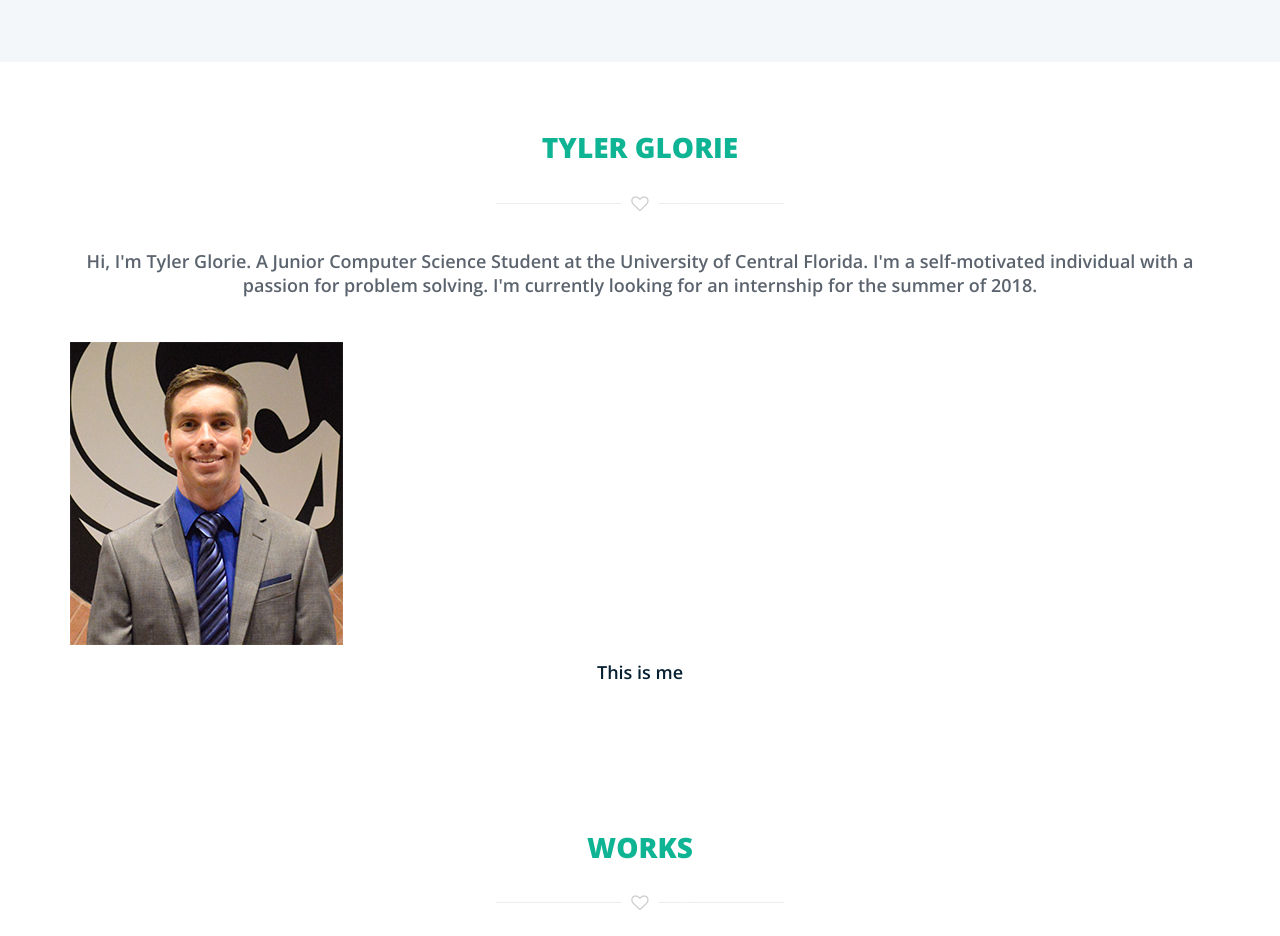
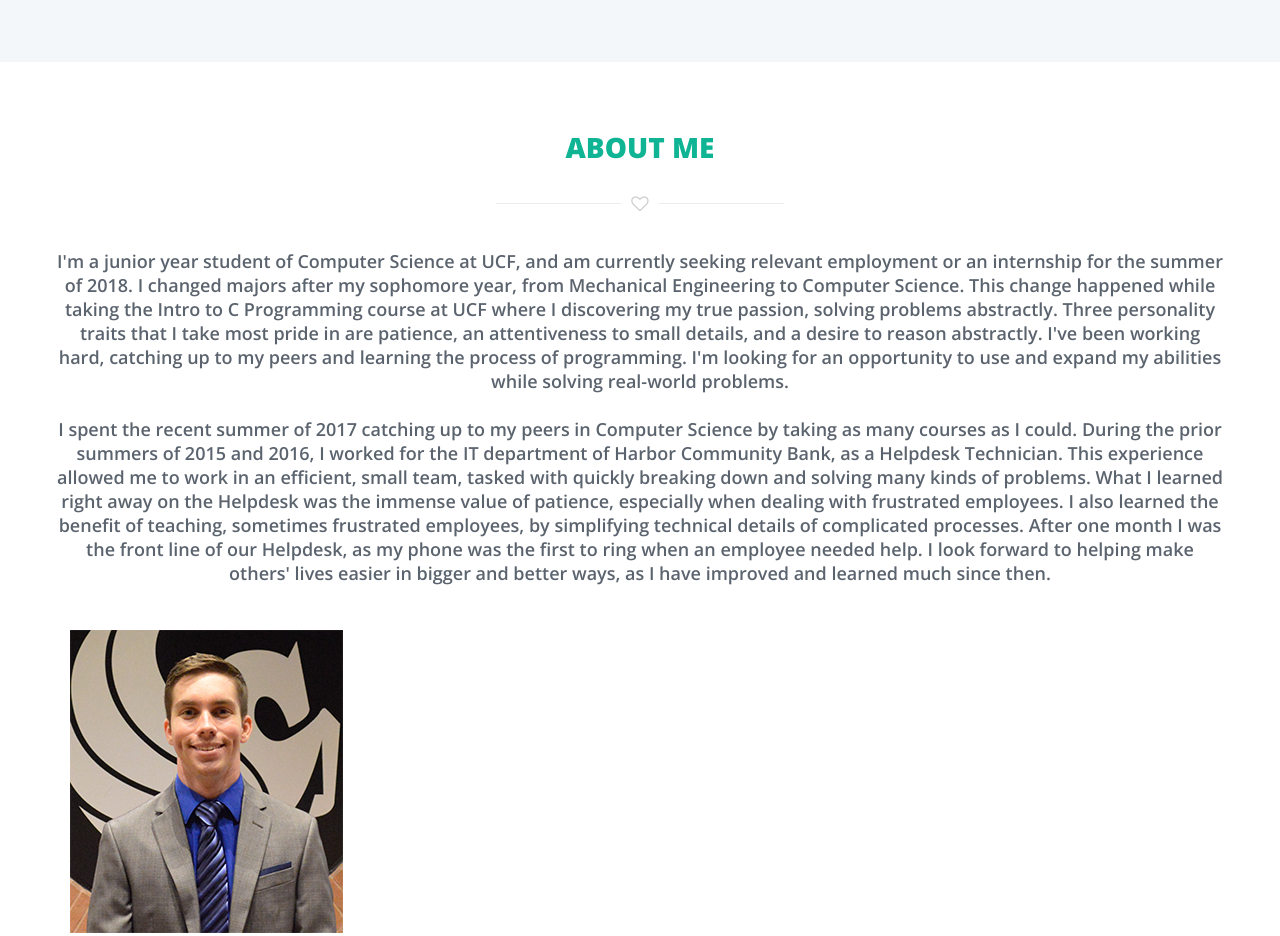
Before and after one commit to TylerGlorie/TylerGlorie.github.io, a plain HTML site: page index.html in a window 1280 px wide. Shown: the part 1162-2098 px from the top of the page. Drawn offline with nearby package versions, Linux system fonts and the light colour scheme; some packages are replaced by stand-ins of ours; a script that the page names is missing.

Commit message:
updated text and minor styling changes

```diff
--- a/css/main.css
+++ b/css/main.css
@@ -454,11 +454,10 @@ top: -8px;
 }
 
 .team-member h4 {
-  color: #062033;
-  font-size: 18px;
-  font-weight: 600;
+  font-size: 16px;
+  font-weight: 700;
   line-height: 24px;
-  margin: 15px 0 8px;
+  margin: 10px 0 8px;
 }
 
 .member-thumb:hover .overlay {
@@ -471,10 +470,6 @@ top: -8px;
 		-ms-transform: rotateY(0deg) scale(1,1);
 		 -o-transform: rotateY(0deg) scale(1,1);
 		    transform: rotateY(0deg) scale(1,1);
-}
-
-.team-member:hover h4 {
-  color: #0eb493;
 }
 
 .team-member .social-links {
--- a/index.html
+++ b/index.html
@@ -202,12 +202,14 @@
 				<div class="row">
 
 					<div class="sec-title text-center wow fadeInUp animated" data-wow-duration="700ms">
-						<h2>Tyler Glorie</h2>
+						<h2>About Me</h2>
 						<div class="devider"><i class="fa fa-heart-o fa-lg"></i></div>
 					</div>
 
 					<div class="sec-sub-title text-center wow fadeInRight animated" data-wow-duration="500ms">
-						<p>Hi, I'm Tyler Glorie. A Junior Computer Science Student at the University of Central Florida. I'm a self-motivated individual with a passion for problem solving. I'm currently looking for an internship for the summer of 2018.</p>
+						<p>I'm a junior year student of Computer Science at UCF, and am currently seeking relevant employment or an internship for the summer of 2018. I changed majors after my sophomore year, from Mechanical Engineering to Computer Science. This change happened while taking the Intro to C Programming course at UCF where I discovering my true passion, solving problems abstractly. Three personality traits that I take most pride in are patience, an attentiveness to small details, and a desire to reason abstractly. I've been working hard, catching up to my peers and learning the process of programming. I'm looking for an opportunity to use and expand my abilities while solving real-world problems.
+						<br><br>
+						I spent the recent summer of 2017 catching up to my peers in Computer Science by taking as many courses as I could. During the prior summers of 2015 and 2016, I worked for the IT department of Harbor Community Bank, as a Helpdesk Technician. This experience allowed me to work in an efficient, small team, tasked with quickly breaking down and solving many kinds of problems. What I learned right away on the Helpdesk was the immense value of patience, especially when dealing with frustrated employees. I also learned the benefit of teaching, sometimes frustrated employees, by simplifying technical details of complicated processes. After one month I was the front line of our Helpdesk, as my phone was the first to ring when an employee needed help. I look forward to helping make others' lives easier in bigger and better ways, as I have improved and learned much since then.</p>
 					</div>
 
 					<!-- single member -->
```
Also changed, not shown: 1 other file.
